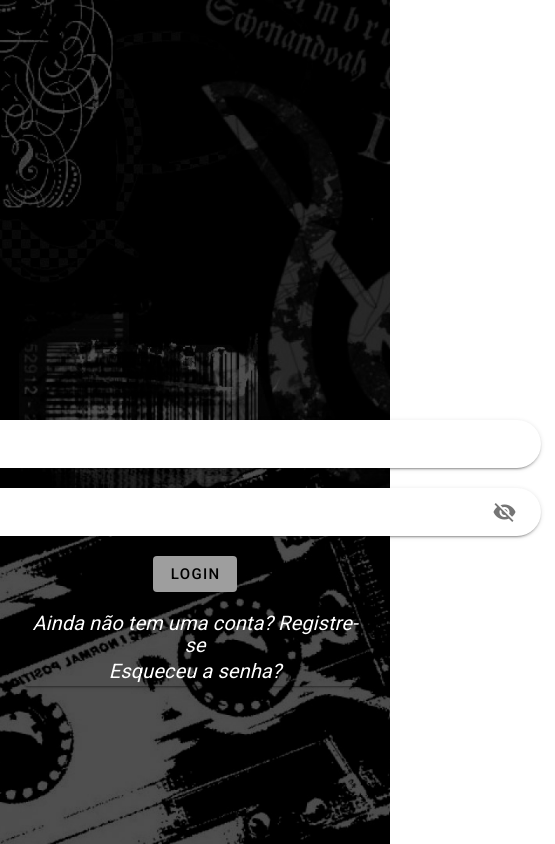
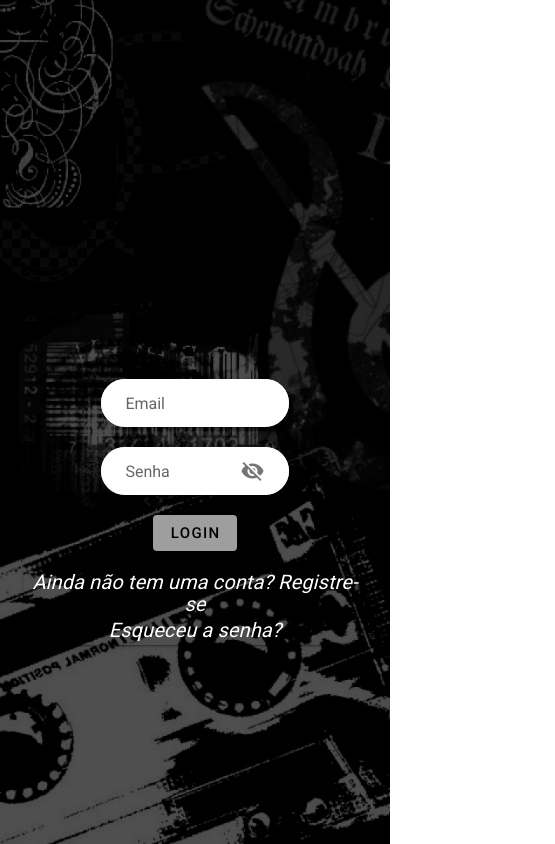
Before and after one commit to thiagodraeger/Metamusic, a Vue app: page / in a window 390 px wide. Shown: the whole page, 555 px wide, since content can reach past the window. Built offline with nearby package versions, Linux system fonts and the light colour scheme.

Commit message:
login responsivo

```diff
--- a/src/views/Login.vue
+++ b/src/views/Login.vue
@@ -5,8 +5,8 @@
         <v-col
           class="mx-auto pb-1 d-flex justify-center"
         >
-          <v-alert class="transparent">
-            <v-img style="width: 550px"
+          <v-alert class="transparent" >
+            <v-img style="width: 100%"
               src="@/assets/images/logo_meta.png"
             >
             </v-img>
@@ -16,7 +16,7 @@
       <v-row>
         <v-col d-flex>
           <v-alert class="box" white>
-            <v-form style="width:45rem">
+            <v-form style="width:50vw">
               <v-text-field
                 class="input-field"
                 rounded
```
